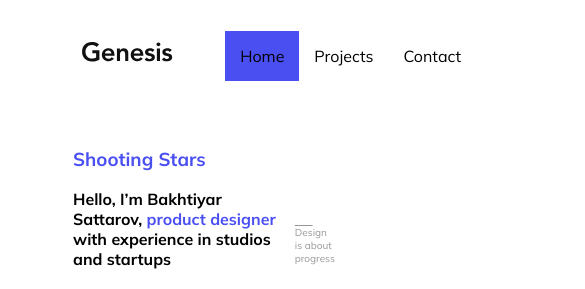
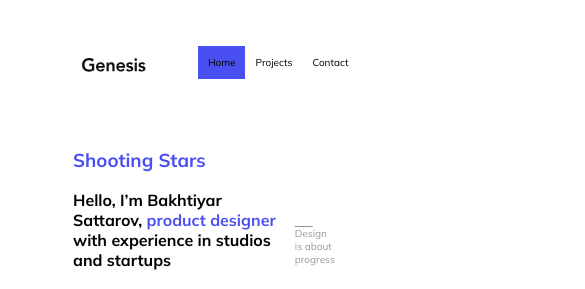
Before and after one commit to Alva-projects/Genesis, a plain HTML site: page index.html in a window 390 px wide. Shown: the top 289 px of the page, 585 px wide, since content can reach past the window. Drawn offline with Linux system fonts and the light colour scheme.

Commit message:
Fully responsive

```diff
--- a/styles/_nav.scss
+++ b/styles/_nav.scss
@@ -69,12 +69,61 @@
     }
 
     /* Media queries */
-@media (max-width: 1024px) {
+@media (max-width: 768px) {
+    .footer-navbar {
+    width: 100%;
+    margin: 0;
+    }
 
+    body {
+    margin: 0px auto;
+    }
+
+  .navbar {
+    display: flex;
+    justify-content: space-between;
+    font-size: 10px;
+    padding: 1rem;
+    margin-bottom: 10px;
+    }
+
+  .navbar img {
+    size: 10px;
+    height: 14px;
+     }
+
+  .navbar a {
+    padding: 10px;
+  }
+
+  nav {
+    width: 100%;
+  }
 }
 
-@media (max-width: 768px) {
-    nav footer {
-        width: 100%;
-    }
+@media (max-width: 400px) {
+  body {
+    margin: 0px;
+  }
+
+  .navbar {
+    display: flex;
+    justify-content: space-between;
+    font-size: 10px;
+    padding: 1rem;
+    margin-bottom: 10px;
+  }
+
+  .navbar img {
+    size: 10px;
+    height: 14px;
+  }
+
+  .navbar a {
+    padding: 10px;
+  }
+
+  nav {
+    width: 100%;
+  }
 }
--- a/styles/index.scss
+++ b/styles/index.scss
@@ -110,6 +110,10 @@ label {
 }
 
 @media (max-width: 768px) {
+  main {
+    display: flex;
+    align-items: center;
+  }
   .gallery-container {
     column-count: 1;
   }
```
Also changed, not shown: styles/index.css, 1 other file.
